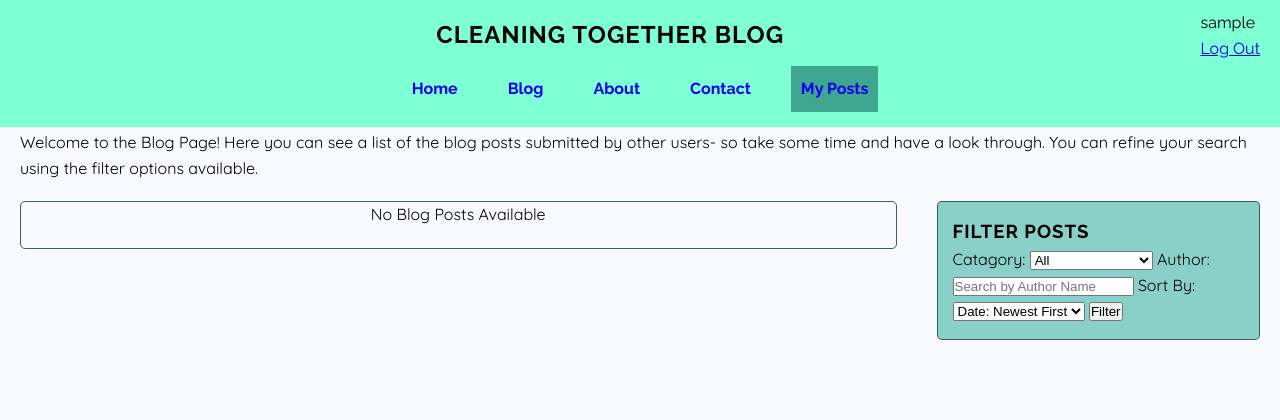
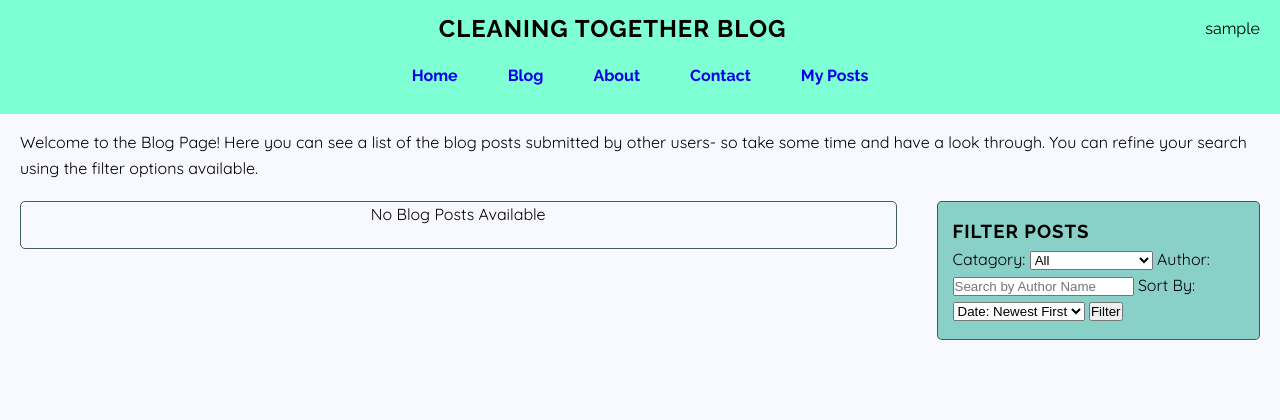
Before and after one commit to TonichaB/cleaning-blog, a Django app: page /blog/ in a window 1280 px wide. Shown: the top 420 px of the page. Run offline with Django 4.2, Linux system fonts and the light colour scheme; the visitor is signed in with stand-in values (Sample User, id 1); data that the repository does not hold is empty; some libraries are stand-ins or nearby versions.

Commit message:
fix/style/docs: Logout Dropdown and Redirect bugs
- Add javascript logic to deal with the dropdown functionality to show the logout link
- Add css styling to dropdown to enhance presentation for users
- Amend the home urlpattern to create a path that routes the root url to the homepage
- Amend users views.py to include redirection to homepage after logging out
- Document the testing completed and bug details in TESTING.md

```diff
--- a/cleaning_blog/urls.py
+++ b/cleaning_blog/urls.py
@@ -25,7 +25,7 @@ from django.conf.urls.static import static
 
 urlpatterns = [
     path('admin/', admin.site.urls),
-    path('core/', home, name='home'), # Home Page
+    path('', home, name='home'), # Home Page
     path('about/', about, name='about'), # About Page
     path('contact/', contact, name='contact'), # Contact Page
     path('blog/', blog, name='blog'), # Blog Page
--- a/static/css/style.css
+++ b/static/css/style.css
@@ -67,6 +67,27 @@ main {
     cursor: pointer;
 }
 
+#user-button {
+    position: relative;
+}
+
+.dropdown-content {
+    display: none;
+    position: absolute;
+    min-width: 160px;
+    z-index: 1;
+    right: 0;
+    left: 50%;
+    transform: translateX(-50%);
+}
+
+.dropdown-content a {
+    color: #000000;
+    padding: 12px 16px;
+    text-decoration: none;
+    display: block;
+}
+
 /* User Modals */
 
 .modal {
@@ -78,7 +99,6 @@ main {
     width: 100%;
     height: 100%;
     overflow: auto;
-    background-color: #005050;
 }
 
 .modal-content {
@@ -123,12 +143,12 @@ nav ul li a:hover {
 }
 
 #my-posts-button {
-    background-color: #00505081;
+    border-color: #00505081;
     border-radius: 0;
 }
 
 #my-posts-button:hover {
-    background-color: #005050c4;
+    border-color: #005050c4;
 }
 
 /* Footer Styling */
@@ -344,10 +364,9 @@ img {
     z-index: 1000;
     left: 0;
     top: 0;
-    width: 90%;
-    height: 80%;
+    width: 100%;
+    height: 100%;
     overflow: auto;
-    background-color: #7fffd45b;
 }
 
 .modal-content {
--- a/static/js/script.js
+++ b/static/js/script.js
@@ -191,6 +191,14 @@ document.addEventListener('DOMContentLoaded', () => {
         .catch(error => console.error('Error:', error));
     });
 
+    // Logout Dropdown
+
+    if (userButton) {
+        userButton.addEventListener('click', () => {
+            userDropdownContent.style.display = userDropdownContent.style.display === 'block' ? 'none' : 'block';
+        });
+    }
+
     // Logout
     logoutLink?.addEventListener('click', (e) => {
         e.preventDefault();
@@ -201,11 +209,17 @@ document.addEventListener('DOMContentLoaded', () => {
                     'X-CSRFToken': getCookie('csrftoken'),
                 },
             })
-            .then(response => response.json())
+            .then(response => {
+                if (response.redirected) {
+                    window.location.href = response.url;
+                } else {
+                    return response.json();
+                }
+            })
             .then(data => {
                 alert(data.message);
-                if (data.success) {
-                    location.reload();
+                if (data && data.success) {
+                    window.location.href = '/';
                 }
             })
             .catch(error => console.error('Error:', error));
--- a/templates/base.html
+++ b/templates/base.html
@@ -22,8 +22,8 @@
             </a>
             <div class="user-auth">
                 {% if user.is_authenticated %}
-                    <div class="user-dropdown">
-                        <button class="user-button">{{ user.username }}</button>
+                    <div id="user-button">
+                        <button id="user-button">{{ user.username }}</button>
                         <div id="user-dropdown-content" class="dropdown-content">
                             <a href="/logout/" id="logout-link">Log Out</a>
                         </div>
--- a/users/views.py
+++ b/users/views.py
@@ -47,5 +47,6 @@ def logout_view(request):
     if request.method == 'POST':
         logout(request)
         return JsonResponse({'success': True, 'message': 'Logged out Successfully.'})
+        return redirect('/')
 
     return JsonResponse({'success': False, 'message': 'Invalid Request.'})
```
Also changed, not shown: TESTING.md (+2 -0 lines).
